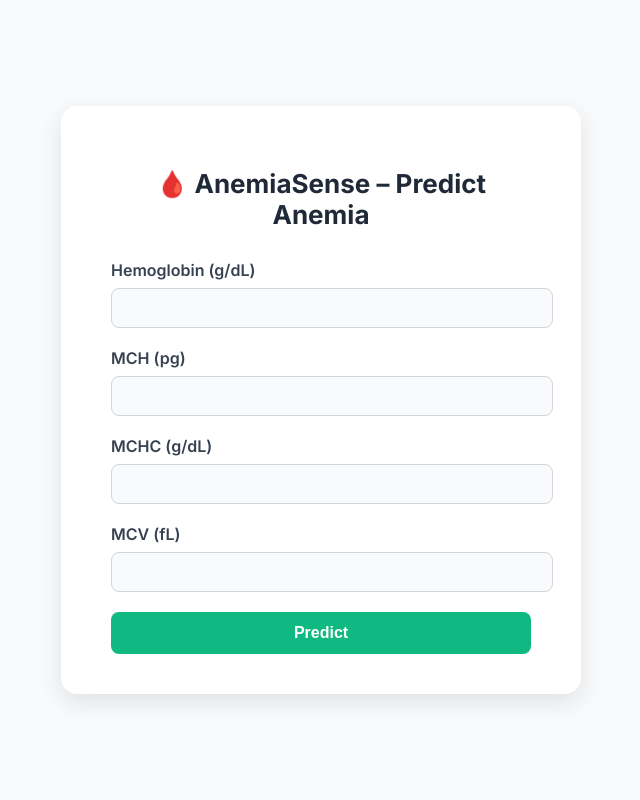
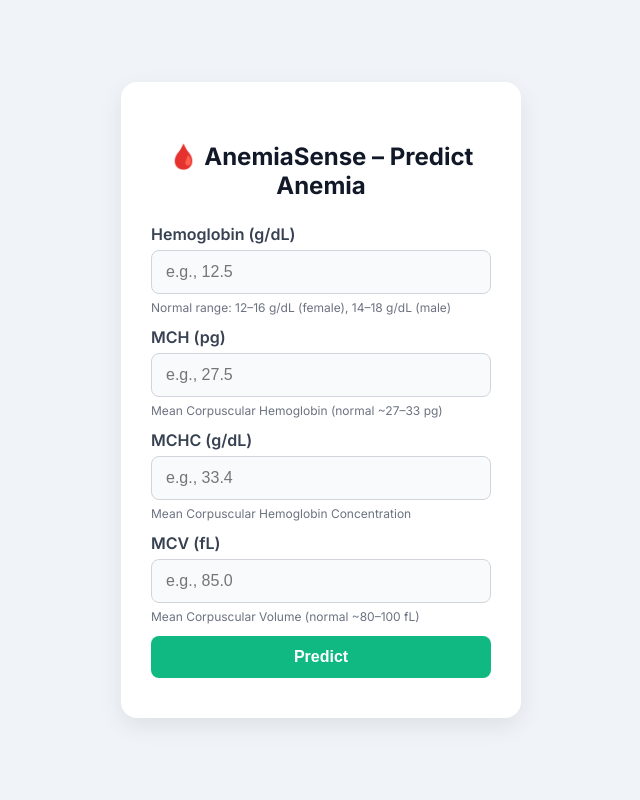
Before and after one commit to vkmehta5921/Anemia_Prediction, a Flask app: page / in a window 1280 px wide. Shown: the whole page, without its empty margins (319-959 px from the left). Run offline with Flask 3, Linux system fonts and the light colour scheme; parts of the project's set-up code (start-up, migrations or seed data) failed here and were passed over.

Commit message:
Initial commit - AnemiaSense ML project with Flask app

```diff
--- a/app.py
+++ b/app.py
@@ -1,19 +1,18 @@
-#app.py
-
-from flask import Flask, render_template, request
+from flask import Flask, render_template, request, redirect
 import pickle
 import numpy as np
+import pandas as pd
 
 app = Flask(__name__)
 
 # Load trained model
 model = pickle.load(open('model.pkl', 'rb'))
 
-# Load feature names
+# Load feature column names (if available)
 try:
     features = pickle.load(open('feature_columns.pkl', 'rb'))
 except:
-    features = ['Hemoglobin', 'MCH', 'MCHC', 'MCV']  # fallback
+    features = ['Hemoglobin', 'MCH', 'MCHC', 'MCV']  # fallback default
 
 @app.route('/')
 def home():
@@ -22,19 +21,29 @@ def home():
 @app.route('/predict', methods=['POST'])
 def predict():
     try:
-        # Get input values from form
-        input_values = [float(request.form.get(feature)) for feature in features]
-        input_array = np.array([input_values])  # 2D array for model
+        # Extract values from the form
+        input_values = []
+        for feature in features:
+            value = request.form.get(feature)
+            if value is None or value.strip() == "":
+                raise ValueError(f"{feature} is required.")
+            input_values.append(float(value))
 
-        # Predict using loaded model
-        prediction = model.predict(input_array)[0]
+        # Create DataFrame to avoid sklearn warning
+        input_df = pd.DataFrame([input_values], columns=features)
 
-        # Interpretation
-        result = "Anemia Detected (High Risk)" if prediction == 1 else "No Anemia Detected (Normal)"
+        # Make prediction
+        prediction = model.predict(input_df)[0]
+        result = "🩸 Anemia Detected (High Risk)" if prediction == 1 else "✅ No Anemia Detected (Normal)"
+
         return render_template('predict.html', prediction_text=result)
 
     except Exception as e:
         return render_template('predict.html', prediction_text=f"Error: {str(e)}")
 
+@app.errorhandler(405)
+def method_not_allowed(e):
+    return redirect('/')
+
 if __name__ == '__main__':
     app.run(debug=True)
--- /dev/null
+++ b/tempCodeRunnerFile.py
@@ -0,0 +1,2 @@
+
+# Load trained model
--- a/templates/index.html
+++ b/templates/index.html
@@ -1,48 +1,54 @@
 <!DOCTYPE html>
 <html lang="en">
 <head>
-  <meta charset="UTF-8">
+  <meta charset="UTF-8" />
+  <meta name="viewport" content="width=device-width, initial-scale=1.0" />
   <title>AnemiaSense – Predict Anemia</title>
-  <link href="https://fonts.googleapis.com/css2?family=Inter:wght@400;600;700&display=swap" rel="stylesheet">
+  <link href="https://fonts.googleapis.com/css2?family=Inter:wght@400;600;700&display=swap" rel="stylesheet" />
   <style>
+    * {
+      box-sizing: border-box;
+    }
+
     body {
       font-family: 'Inter', sans-serif;
-      background: #f9fafb;
+      background: #f0f4f8;
       display: flex;
       justify-content: center;
       align-items: center;
-      height: 100vh;
+      min-height: 100vh;
       margin: 0;
+      padding: 20px;
     }
 
     .form-container {
       background: white;
-      padding: 40px 50px;
+      padding: 40px 30px;
       border-radius: 16px;
-      box-shadow: 0 8px 24px rgba(0, 0, 0, 0.1);
+      box-shadow: 0 8px 24px rgba(0, 0, 0, 0.08);
       width: 100%;
-      max-width: 420px;
-      animation: fadeIn 0.8s ease-in-out;
+      max-width: 400px;
+      animation: fadeIn 0.6s ease-in-out;
     }
 
     .form-container h2 {
       text-align: center;
-      margin-bottom: 30px;
-      font-size: 26px;
-      color: #1f2937;
+      margin-bottom: 24px;
+      font-size: 24px;
+      color: #111827;
     }
 
     label {
       font-weight: 600;
+      margin-bottom: 6px;
       display: block;
-      margin-bottom: 8px;
       color: #374151;
     }
 
-    input[type="text"] {
+    input[type="number"] {
       width: 100%;
-      padding: 10px;
-      margin-bottom: 20px;
+      padding: 12px 14px;
+      margin-bottom: 18px;
       border: 1px solid #d1d5db;
       border-radius: 8px;
       font-size: 16px;
@@ -67,31 +73,40 @@
     }
 
     @keyframes fadeIn {
-      from { opacity: 0; transform: translateY(-20px); }
+      from { opacity: 0; transform: translateY(20px); }
       to { opacity: 1; transform: translateY(0); }
+    }
+
+    .tooltip {
+      font-size: 12px;
+      color: #6b7280;
+      margin-top: -12px;
+      margin-bottom: 12px;
     }
   </style>
 </head>
 <body>
-
   <div class="form-container">
     <h2>🩸 AnemiaSense – Predict Anemia</h2>
     <form action="/predict" method="post">
       <label for="hemoglobin">Hemoglobin (g/dL)</label>
-      <input type="text" id="hemoglobin" name="Hemoglobin" required>
+      <input type="number" id="hemoglobin" name="Hemoglobin" step="0.1" min="5" max="20" placeholder="e.g., 12.5" required />
+      <div class="tooltip">Normal range: 12–16 g/dL (female), 14–18 g/dL (male)</div>
 
       <label for="mch">MCH (pg)</label>
-      <input type="text" id="mch" name="MCH" required>
+      <input type="number" id="mch" name="MCH" step="0.1" min="20" max="40" placeholder="e.g., 27.5" required />
+      <div class="tooltip">Mean Corpuscular Hemoglobin (normal ~27–33 pg)</div>
 
       <label for="mchc">MCHC (g/dL)</label>
-      <input type="text" id="mchc" name="MCHC" required>
+      <input type="number" id="mchc" name="MCHC" step="0.1" min="25" max="40" placeholder="e.g., 33.4" required />
+      <div class="tooltip">Mean Corpuscular Hemoglobin Concentration</div>
 
       <label for="mcv">MCV (fL)</label>
-      <input type="text" id="mcv" name="MCV" required>
+      <input type="number" id="mcv" name="MCV" step="0.1" min="60" max="120" placeholder="e.g., 85.0" required />
+      <div class="tooltip">Mean Corpuscular Volume (normal ~80–100 fL)</div>
 
-      <input type="submit" value="Predict">
+      <input type="submit" value="Predict" />
     </form>
   </div>
-
 </body>
 </html>
```
Also changed, not shown: requirements.txt (+8 -0 lines), templates/predict.html (+3 -12 lines), test_model.py (added, +17 -0 lines), Readme.md (added), Readme.txt (deleted), static/css/image/Screenshot 2025-08-02 104937.png (added), 2 other files.
